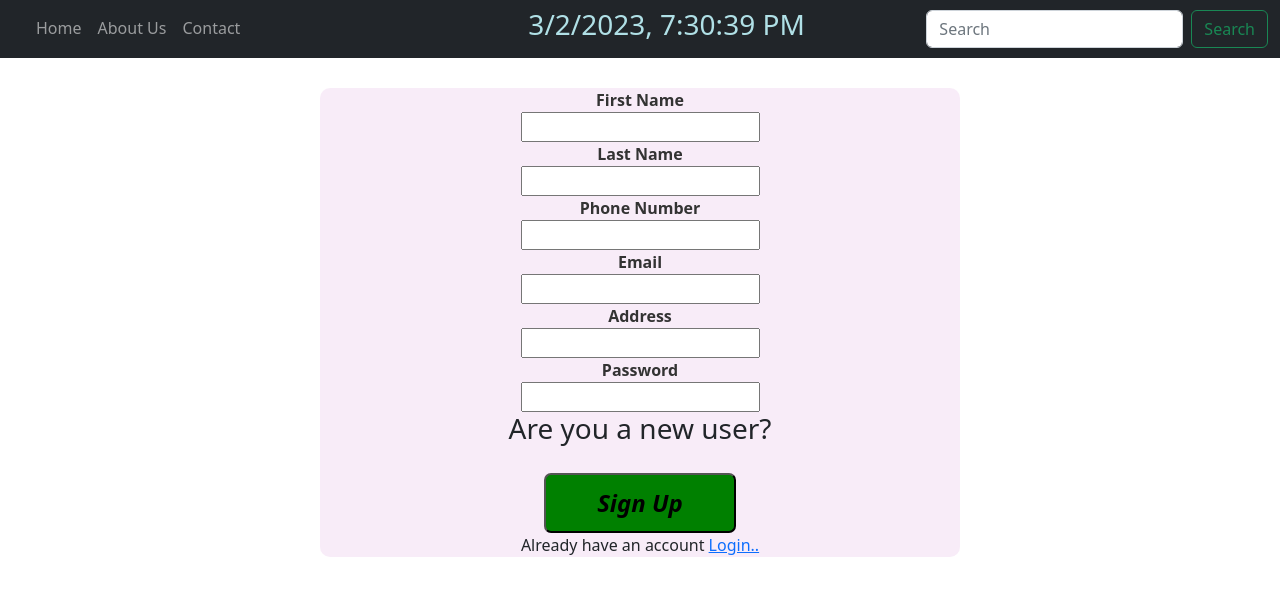
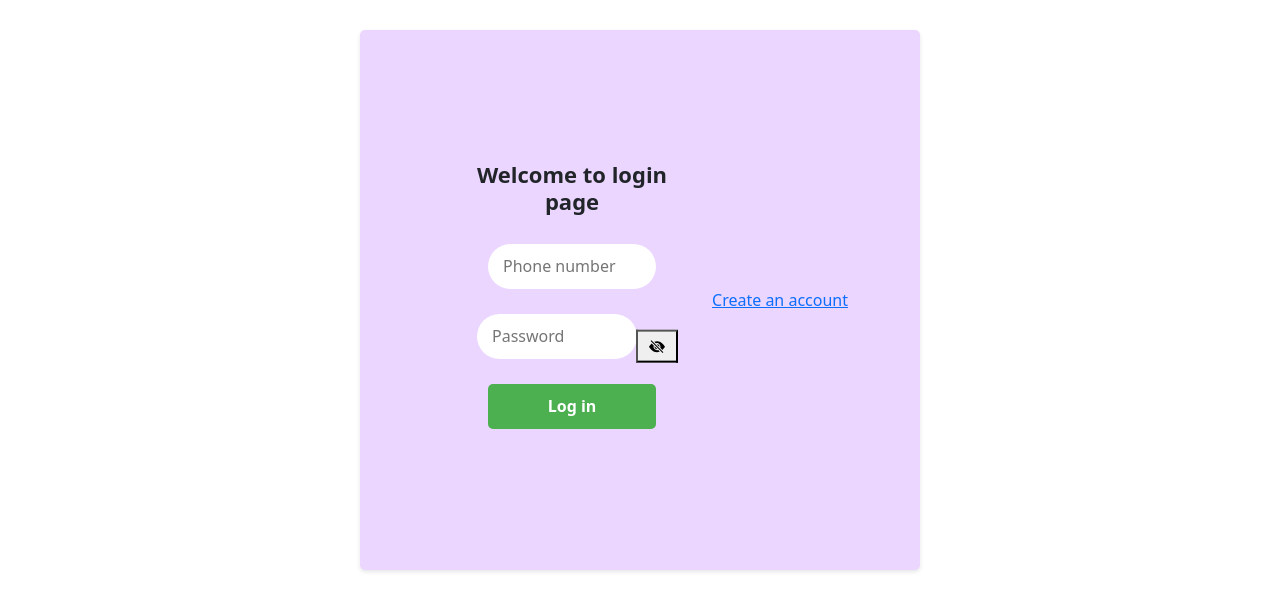
Before and after one commit to dbgautam7/cakeshop, a React (Create React App) app in the folder client/: page / in a window 1280 px wide. Shown: the top 610 px of the page. Built offline with nearby package versions, Linux system fonts and the light colour scheme.

Commit message:
trying dynamic approach for routing

```diff
--- a/client/src/App.js
+++ b/client/src/App.js
@@ -3,21 +3,55 @@ import { Route, Routes } from 'react-router-dom';
 import SignupForm from './containers/auth/signup';
 import Login from './containers/auth/login';
 import Home from './containers/home/home';
-
 import AboutUs from './containers/aboutUs/aboutUs';
 import Contact from './containers/contact/contact';
+import { useSelector } from 'react-redux';
+import AdminDashboard from './containers/admin/adminDashboard';
+import UserDashboard from './containers/user/userDashboard';
+import MyNavbar from './containers/navbar/navbar';
 
 const App=()=> {
+
+  const {role}=useSelector(state=>state.user)
+  if(role === 'user'){
+    return <><MyNavbar /><UserScreens/></>
+  }else if(role === 'admin'){
+    return <><MyNavbar /><AdminScreens/></>
+  }else{
+    return <AuthScreens/>
+  }
+}
+
+const AuthScreens = () => {
   return (
-    <div className="App">
-      <Routes>
-      <Route  path="/" element={<SignupForm />} />
-      <Route path="/login" element={<Login />} />
-      <Route path='/home' element={<Home />} />
-      <Route path='/contact' element={<Contact />}></Route>
-      <Route path='/aboutus' element={<AboutUs />}></Route>
-      </Routes>
-    </div>
-  );
+    <Routes>
+    <Route path="/signup" element={<SignupForm />} />
+    <Route path="/" element={<Login />} />
+  </Routes>
+  )
 }
+
+const AdminScreens = () => {
+  return (
+    <Routes>
+    <Route exact path="/admindashboard" element={<AdminDashboard />} />
+    <Route path="/home" element={<Home />} />
+    <Route path="/aboutus" element={<AboutUs />} />
+    <Route path="/contact" element={<Contact />} />
+
+    </Routes>
+  )
+}
+
+const UserScreens = () => {
+  return (
+    <Routes>
+    <Route exact path="/userdashboard" element={<UserDashboard />} />
+    <Route path="/home" element={<Home />} />
+    <Route path="/aboutus" element={<AboutUs />} />
+    <Route path="/contact" element={<Contact />} />
+    </Routes>
+  )
+}
+
 export default App;
--- /dev/null
+++ b/client/src/containers/admin/adminDashboard.js
@@ -0,0 +1,11 @@
+import React from 'react'
+
+const AdminDashboard = () => {
+  return (
+    <div>
+        <h1>Welcome to AdminDashboard</h1>
+    </div>
+  )
+}
+
+export default AdminDashboard
--- a/client/src/containers/auth/login.css
+++ b/client/src/containers/auth/login.css
@@ -4,6 +4,7 @@
     justify-content: center;
     /* min-height: 145vh; */
     background-color: #f5f5f500;
+    margin-top: 30px;
   }
 
   .login-box {
@@ -66,6 +67,7 @@
     padding: 0 15px;
     margin-bottom: 15px;
     font-size: 16px;
+    position: relative;
   }
 
   .login-btn {
@@ -94,3 +96,6 @@
   .right-side .img-box {
     display: flex
   }
+  .login-form * {
+    margin: 5px;
+  }
--- a/client/src/containers/auth/login.js
+++ b/client/src/containers/auth/login.js
@@ -14,7 +14,7 @@ import HandlePassword from "../../components/handlePasword";
 const Login = () => {
     const dispatch = useDispatch()
     const navigate = useNavigate()
-    console.log(`${process.env.REACT_APP_API_URL}/login`)
+
 
     const loginSchema = Yup.object().shape({
         phoneNumber: Yup.string()
@@ -51,13 +51,13 @@ const Login = () => {
                                 } else {
                                     alert(data.msg)
                                 }
-                                navigate('/home')
+                                navigate('/admindashboard')
                                 // resetForm({values: '' })
                             }
                             }
                         >
                             {({ isSubmitting }) => (
-                                <Form>
+                                <Form className="login-form">
                                     <Field type="tel" name="phoneNumber" placeholder="Phone number" />
                                     <ErrorMessage name="phoneNumber" component="div" />
                                     <HandlePassword />
@@ -72,7 +72,7 @@ const Login = () => {
 
                     </div>
                     <div>
-                        <span><Link to='/'>Create an account </Link></span>
+                        <span><Link to='/signup'>Create an account </Link></span>
                     </div>
                 </div>
             </div >
--- a/client/src/containers/auth/signup.js
+++ b/client/src/containers/auth/signup.js
@@ -59,10 +59,10 @@ const SignupForm = () => {
               body: JSON.stringify(updatedValues),
             };
             try {
-              const response = await fetch(`${process.env.REACT_APP_API_URL}/signUp`, requestOptions)
+              const response = await fetch(`${process.env.REACT_APP_API_URL}/signup`, requestOptions)
               const data = await response.json()
               console.log(data)
-              navigate('/home')
+              navigate('/')
               // resetForm({ values: "" });
             } catch (err) {
               alert(err);
@@ -113,7 +113,7 @@ const SignupForm = () => {
         </Formik>
         <div className="nav-to-login">
         <span>
-          Already have an account <Link to="/login">Login..</Link>
+          Already have an account <Link to="/">Login..</Link>
         </span>
       </div>
       </div>
--- a/client/src/containers/home/home.js
+++ b/client/src/containers/home/home.js
@@ -9,13 +9,15 @@ import React from 'react'
 // import pastries from '../../images/pastries.jpg'
 // import other from '../../images/bakery3.jpg'
 import Products from '../addToCart/products'
+import AdminDashboard from '../admin/adminDashboard'
 
 
 
 const Home = () => {
   return (
     <>
-    <Products />
+    <AdminDashboard />
+    {/* <Products /> */}
 
     {/* // <div style={{ display: 'flex', flexWrap: 'wrap', padding: '10px' }}>
     //   <Card style={{ width: '45%', marginTop: '15px' }}>
--- /dev/null
+++ b/client/src/containers/user/userDashboard.js
@@ -0,0 +1,11 @@
+import React from 'react'
+
+const UserDashboard = () => {
+  return (
+    <div>
+        <h1>Welcome to UserDashboard</h1>
+    </div>
+  )
+}
+
+export default UserDashboard
--- a/client/src/index.js
+++ b/client/src/index.js
@@ -7,13 +7,12 @@ import { BrowserRouter } from 'react-router-dom';
 import { persistor, store } from './redux/store';
 import { PersistGate } from 'redux-persist/integration/react';
 import { Provider } from 'react-redux';
-import MyNavbar from './containers/navbar/navbar';
+
 
 const root = ReactDOM.createRoot(document.getElementById('root'));
 root.render(
   <React.StrictMode>
     <BrowserRouter>
-      <MyNavbar />
       <Provider store={store}>
         <PersistGate loading={null} persistor={persistor}>
           <App />
```
Also changed, not shown: 2 other files (tests, documents, lock files or other folders).
